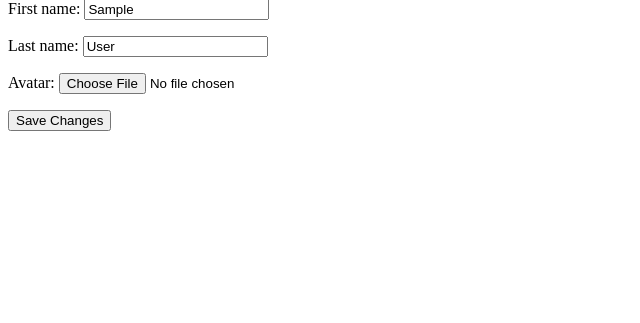
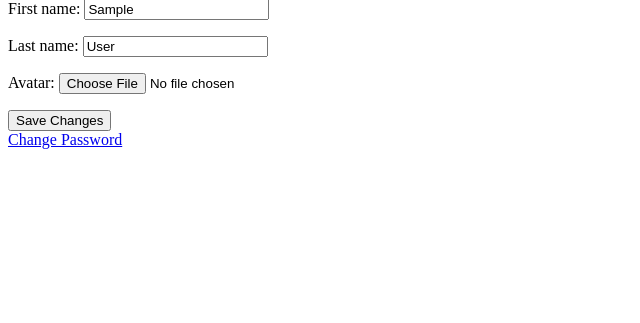
Before and after one commit to nargesrezaii/task-manager-api, a Django app: page /profile/ in a window 1280 px wide. Shown: the part 128-451 px from the top of the page, without its empty margins (0-640 px from the left). Run offline with Django 5.2, Linux system fonts and the light colour scheme; the visitor is signed in with stand-in values (Sample User, id 1).

Commit message:
feat: add website password change
Validate current and new passwords with Django forms.

```diff
--- a/apps/dashboard/forms.py
+++ b/apps/dashboard/forms.py
@@ -81,3 +81,65 @@ class ProfileForm(forms.ModelForm):
             "last_name",
             "avatar",
         )
+
+
+class ChangePasswordForm(forms.Form):
+    current_password = forms.CharField(
+        label="Current password",
+        widget=forms.PasswordInput,
+    )
+
+    new_password = forms.CharField(
+        label="New password",
+        widget=forms.PasswordInput,
+    )
+
+    confirm_password = forms.CharField(
+        label="Confirm new password",
+        widget=forms.PasswordInput,
+    )
+
+
+    def __init__(self, *args, user=None,**kwargs):
+        super().__init__(*args, **kwargs)
+        self.user=user
+
+
+    def clean_current_password(self):
+        password = self.cleaned_data["current_password"]
+
+        if not self.user.check_password(password):
+            raise forms.ValidationError(
+                "Your current password is incorrect."
+            )
+
+        return password
+
+
+    def clean_new_password(self):
+        password = self.cleaned_data["new_password"]
+
+        validate_password(
+            password,
+            self.user,
+        )
+
+        return password
+
+
+    def clean(self):
+        cleaned_data = super().clean()
+
+        new_password = cleaned_data.get("new_password")
+        confirm_password = cleaned_data.get("confirm_password")
+
+        if (
+            new_password
+            and confirm_password
+            and new_password != confirm_password
+        ):
+            raise forms.ValidationError(
+                "The new passwords do not match."
+            )
+
+        return cleaned_data
--- a/apps/dashboard/templates/dashboard/profile.html
+++ b/apps/dashboard/templates/dashboard/profile.html
@@ -18,4 +18,6 @@
             <button type="submit">Save Changes</button>
         </form>
 
+        <a href="{% url 'change-password' %}">Change Password</a>
+
 {% endblock %}
--- a/apps/dashboard/urls.py
+++ b/apps/dashboard/urls.py
@@ -10,6 +10,7 @@ from apps.dashboard.views import (
     task_detail,
     register_view,
     profile,
+    change_password,
 )
 
 
@@ -23,4 +24,5 @@ urlpatterns = [
     path('tasks/<int:pk>/delete/', delete_task, name="delete-task"),
     path('register/', register_view, name="register"),
     path('profile/', profile, name="profile"),
+     path('change-password/', change_password, name="change-password"),
 ]
--- a/apps/dashboard/views.py
+++ b/apps/dashboard/views.py
@@ -3,8 +3,10 @@ from django.contrib.auth import authenticate, login, logout
 from django.contrib.auth.decorators import login_required
 from django.contrib import messages
 from django.contrib.auth import get_user_model
+from django.contrib.auth import update_session_auth_hash
 
 from apps.dashboard.forms import (
+    ChangePasswordForm,
     LoginForm,
     ProfileForm,
     RegistrationForm,
@@ -244,3 +246,38 @@ def profile(request):
         "dashboard/profile.html",
         {"form": form},
     )
+
+
+@login_required
+def change_password(request):
+    if request.method=="POST":
+        form = ChangePasswordForm(
+            request.POST,
+            user=request.user,
+        )
+
+        if form.is_valid():
+            request.user.set_password(
+                form.cleaned_data["new_password"]
+            )
+            request.user.save()
+
+            update_session_auth_hash(
+                request,
+                request.user,
+            )
+
+            messages.success(
+                request,
+                "Your password has been changed successfully.",
+            )
+
+            return redirect("profile")
+    else:
+        form = ChangePasswordForm(user=request.user)
+
+    return render(
+        request,
+        "dashboard/change_password.html",
+        {"form": form},
+    )
```
Also changed, not shown: apps/dashboard/templates/dashboard/change_password.html (added, +21 -0 lines).
